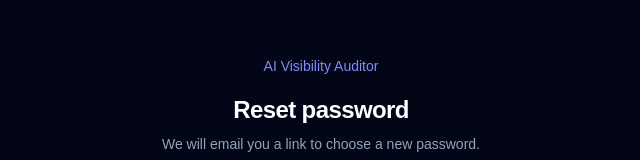
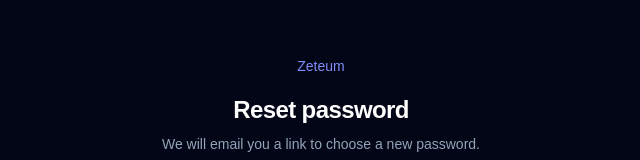
Before and after one commit to anish-yen/visibility-next, a Next.js app in the folder frontend/: page /forgot-password in a window 1280 px wide. Shown: the part 162-322 px from the top of the page, without its empty margins (319-959 px from the left). Built offline with nearby package versions, Linux system fonts and the light colour scheme.

Commit message:
Change link text from 'AI Visibility Auditor' to 'Zeteum'

```diff
--- a/frontend/src/components/auth/AuthShell.tsx
+++ b/frontend/src/components/auth/AuthShell.tsx
@@ -15,7 +15,7 @@
             href="/"
             className="text-sm font-medium text-indigo-400 hover:text-indigo-300"
           >
-            AI Visibility Auditor
+            Zeteum
           </Link>
           <h1 className="mt-4 text-2xl font-semibold tracking-tight text-white">
             {title}
```
